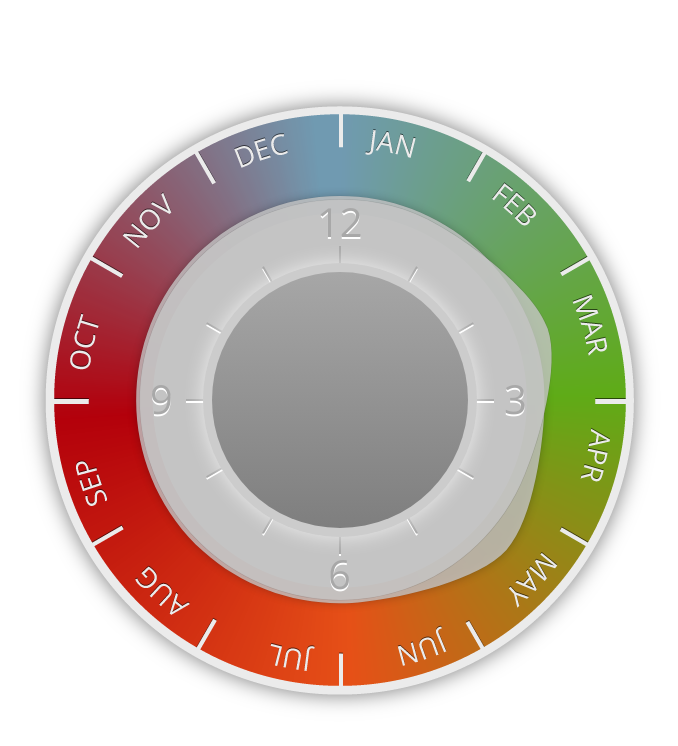
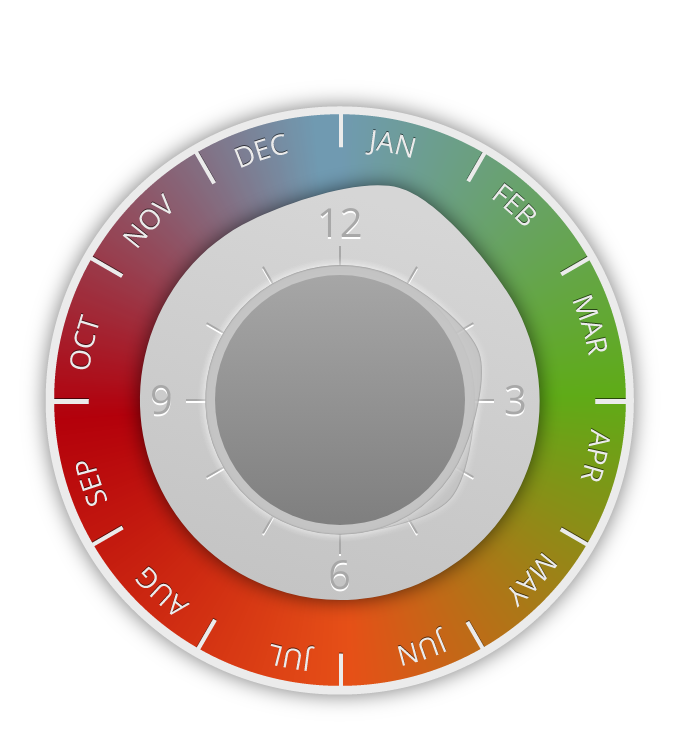
Before and after one commit to paperli/newpaper, a plain HTML site: page index.html in a window 1280 px wide. Shown: the whole page, without its empty margins (300-978 px from the left). Drawn offline with nearby package versions, Linux system fonts and the light colour scheme.

Commit message:
Added seasons hand. Improved visibility.

```diff
--- a/index.html
+++ b/index.html
@@ -53,15 +53,15 @@
 					[{x:531,y:250},{x:503,y:225},{x:440,y:180},{x:400,y:180}]];
 
 		var angle = 0;
-		var zap = 20*Math.random()-10;
-		var zap_temp = 0;
+		var zap = [20*Math.random()-10,20*Math.random()-10,20*Math.random()-10];
+		var zap_temp = [0,0,0]; //[seasons, minute, hour]
 		var init = true;
 
 		//init draw
 		draw();
 
 		function setZap(){
-			zap = 20*Math.random()-10;
+			zap = [20*Math.random()-10,20*Math.random()-10,20*Math.random()-10];
 		}
 
 		function draw(){
@@ -70,6 +70,10 @@
 			minute = now.getMinutes();
 			angle = 2*Math.PI*(hour*60+minute)/(12*60);
 			minute_angle = 2*Math.PI*minute/60;
+			month = now.getMonth();
+			date = now.getDate();
+			var lastday = [31,28,31,30,31,30,31,31,30,31,30,31];
+			date_angle = (month*30+(30*date/lastday[month]))*Math.PI/180;
 			//console.log(180*angle/Math.PI);
 
 			canvas.width = canvas.width;
@@ -78,27 +82,29 @@
 			var img = document.getElementById("seasons");
 			ctx.drawImage(img,0,0);
 
-			//---- draw minute ring ----
+			//---- draw seasons hand ----
 			ctx.save();
 			ctx.translate(canvas.width/2,canvas.height/2);
-			ctx.rotate(minute_angle);
-			ctx.scale(1.02,1.02);
+			ctx.rotate(date_angle);
 			ctx.translate(-canvas.width/2,-canvas.height/2);
 			ctx.lineWidth=1;
 			ctx.strokeStyle="rgba(80,80,80,0.1)";
-			ctx.fillStyle="rgba(198,198,198,0.8)";
-			ctx.shadowColor = "rgba(0,0,0,0.3)";
-			ctx.shadowBlur = 10;
+			var lingrad2 = ctx.createLinearGradient(canvas.width/2,canvas.height/2-400/2,canvas.width/2,canvas.height/2+400/2);
+			lingrad2.addColorStop(1,"rgb(196,196,196)");
+			lingrad2.addColorStop(0,"rgb(214,214,214)");
+			ctx.fillStyle=lingrad2;
+			ctx.shadowColor = "rgba(0,0,0,0.6)";
+			ctx.shadowBlur = 20;
 			ctx.shadowOffsetY = 0;
 			ctx.beginPath();
 
 			archive = points[0][0].y;
 
-			zap_temp += (zap - zap_temp)*0.01;
-			points[0][0].y += zap_temp;
-			points[0][1].y += zap_temp;
-			points[points.length-1][2].y += zap_temp;
-			points[points.length-1][3].y += zap_temp;
+			zap_temp[0] += (zap[0] - zap_temp[0])*0.01;
+			points[0][0].y += zap_temp[0];
+			points[0][1].y += zap_temp[0];
+			points[points.length-1][2].y += zap_temp[0];
+			points[points.length-1][3].y += zap_temp[0];
 
 			ctx.moveTo(points[0][0].x,points[0][0].y);
 			for(a = 0;a<points.length;a++){
@@ -116,62 +122,12 @@
 
 			//reset
 			ctx.restore();
-			//--- end of minute ring ---
+			//--- end of seasons hand ---
 
 
-			//--- draw hour ring ---
-			ctx.translate(canvas.width/2,canvas.height/2);
-			ctx.rotate(angle);
-			ctx.translate(-canvas.width/2,-canvas.height/2);
-			/*if (!init){
-				angle += 1;
-				canvas.width = canvas.width;
-				ctx.translate(canvas.width/2,canvas.height/2);
-				ctx.rotate(Math.PI*angle/180);
-				ctx.translate(-canvas.width/2,-canvas.height/2);
-			}*/
-			init = false;
-			ctx.lineWidth=1;
-			ctx.strokeStyle="rgba(80,80,80,0.2)";
-			ctx.fillStyle="rgba(198,198,198,0.8)";
-			ctx.shadowColor = "rgba(0,0,0,0.3)";
-			ctx.shadowBlur = 0;
-			ctx.shadowOffsetY = 0;
-			ctx.beginPath();
-
-			//console.log(points[0][0]);
-			//zap = 6*Math.random()-3;
-			archive = points[0][0].y;
-
-			zap_temp += (zap - zap_temp)*0.01;
-			points[0][0].y += zap_temp;
-			points[0][1].y += zap_temp;
-			points[points.length-1][2].y += zap_temp;
-			points[points.length-1][3].y += zap_temp;
-
-			ctx.moveTo(points[0][0].x,points[0][0].y);
-			for(a = 0;a<points.length;a++){
-
-				ctx.bezierCurveTo(points[a][1].x,points[a][1].y,points[a][2].x,points[a][2].y,points[a][3].x,points[a][3].y);
-
-			}
-			ctx.closePath();
-			ctx.stroke();
-			//ctx.globalAlpha = 0.5;
-			ctx.fill();
-
-			//console.log(angle);
 
 
-			points[0][0].y = points[0][1].y = points[points.length-1][3].y = points[points.length-1][2].y = archive;
-			//console.log(points[0][0]);
-
 			//--- draw clock decoration ---
-			ctx.translate(canvas.width/2,canvas.height/2);
-			ctx.rotate(-angle);
-			ctx.translate(-canvas.width/2,-canvas.height/2);
-
-
 			for (i = 0;i<12;i++){
 				//console.log(i*30);
 				ctx.translate(canvas.width/2,canvas.height/2);
@@ -207,8 +163,104 @@
 			ctx.fillText('9',220,380);
 			ctx.translate(10,-34);
 
+			//---- draw minute ring ----
+			ctx.save();
+			ctx.translate(canvas.width/2,canvas.height/2);
+			ctx.rotate(minute_angle);
+			ctx.scale(0.67,0.67);
+			ctx.translate(-canvas.width/2,-canvas.height/2);
+			ctx.lineWidth=2;
+			ctx.strokeStyle="rgba(130,130,130,0.8)";
+			ctx.fillStyle="rgba(190,190,190,0.8)";
+			ctx.shadowColor = "rgba(255,255,255,0.6)";
+			ctx.shadowBlur = 10;
+			ctx.shadowOffsetY = 0;
+			ctx.beginPath();
+
+			archive = points[0][0].y;
+
+			zap_temp[1] += (zap[1] - zap_temp[1])*0.01;
+			points[0][0].y += zap_temp[1];
+			points[0][1].y += zap_temp[1];
+			points[points.length-1][2].y += zap_temp[1];
+			points[points.length-1][3].y += zap_temp[1];
+
+			ctx.moveTo(points[0][0].x,points[0][0].y);
+			for(a = 0;a<points.length;a++){
+
+				ctx.bezierCurveTo(points[a][1].x,points[a][1].y,points[a][2].x,points[a][2].y,points[a][3].x,points[a][3].y);
+
+			}
+			ctx.closePath();
+			ctx.stroke();
+			//ctx.globalAlpha = 0.5;
+			ctx.fill();
+
+			//console.log(angle);
+			points[0][0].y = points[0][1].y = points[points.length-1][3].y = points[points.length-1][2].y = archive;
+
+			//reset
+			ctx.restore();
+			//--- end of minute ring ---
+
+
+			//--- draw hour ring ---
+			ctx.save();
+			ctx.translate(canvas.width/2,canvas.height/2);
+			ctx.rotate(angle);
+			ctx.scale(0.67,0.67);
+			ctx.translate(-canvas.width/2,-canvas.height/2);
+			/*if (!init){
+				angle += 1;
+				canvas.width = canvas.width;
+				ctx.translate(canvas.width/2,canvas.height/2);
+				ctx.rotate(Math.PI*angle/180);
+				ctx.translate(-canvas.width/2,-canvas.height/2);
+			}*/
+			init = false;
+			ctx.lineWidth=2;
+			ctx.strokeStyle="rgba(130,130,130,0.8)";
+			ctx.fillStyle="rgba(190,190,190,0.8)";
+			ctx.shadowColor = "rgba(255,255,255,0.6)";
+			ctx.shadowBlur = 10;
+			ctx.shadowOffsetY = 0;
+			ctx.beginPath();
+
+			//console.log(points[0][0]);
+			//zap = 6*Math.random()-3;
+			archive = points[0][0].y;
+
+			zap_temp[2] += (zap[2] - zap_temp[2])*0.01;
+			points[0][0].y += zap_temp[2];
+			points[0][1].y += zap_temp[2];
+			points[points.length-1][2].y += zap_temp[2];
+			points[points.length-1][3].y += zap_temp[2];
+
+			ctx.moveTo(points[0][0].x,points[0][0].y);
+			for(a = 0;a<points.length;a++){
+
+				ctx.bezierCurveTo(points[a][1].x,points[a][1].y,points[a][2].x,points[a][2].y,points[a][3].x,points[a][3].y);
+
+			}
+			ctx.closePath();
+			ctx.stroke();
+			//ctx.globalAlpha = 0.5;
+			ctx.fill();
+
+			//console.log(angle);
+
+
+			points[0][0].y = points[0][1].y = points[points.length-1][3].y = points[points.length-1][2].y = archive;
+			//console.log(points[0][0]);
+
+			ctx.restore();
+			//ctx.translate(canvas.width/2,canvas.height/2);
+			//ctx.rotate(-angle);
+			//ctx.translate(-canvas.width/2,-canvas.height/2);
+			//--- end of hour hand ---
+
 			//draw inside ring
-			ctx.fillStyle = "rgb(204,204,204)";
+			/*ctx.fillStyle = "rgb(204,204,204)";
 			ctx.shadowColor = "rgba(255,255,255,0.7)";
 			ctx.shadowBlur = 20;
 			ctx.shadowOffsetY = 0;
@@ -216,7 +268,7 @@
 			ctx.beginPath();
 			ctx.arc(canvas.width/2,canvas.height/2,274/2,0,2*Math.PI,true);
 			ctx.closePath();
-			ctx.fill();
+			ctx.fill();*/
 
 			var lingrad = ctx.createLinearGradient(canvas.width/2,canvas.height/2-274/2,canvas.width/2,canvas.height/2+274/2);
 			lingrad.addColorStop(1,"rgb(125,125,125)");
@@ -229,7 +281,7 @@
 			ctx.shadowOffsetX = 0;
 			ctx.lineWidth = 9;
 			ctx.beginPath();
-			ctx.arc(canvas.width/2,canvas.height/2,274/2-ctx.lineWidth,0,2*Math.PI,true);
+			ctx.arc(canvas.width/2,canvas.height/2,250/2,0,2*Math.PI,true);
 			ctx.closePath();
 			ctx.fill();
 			//ctx.stroke();
```
